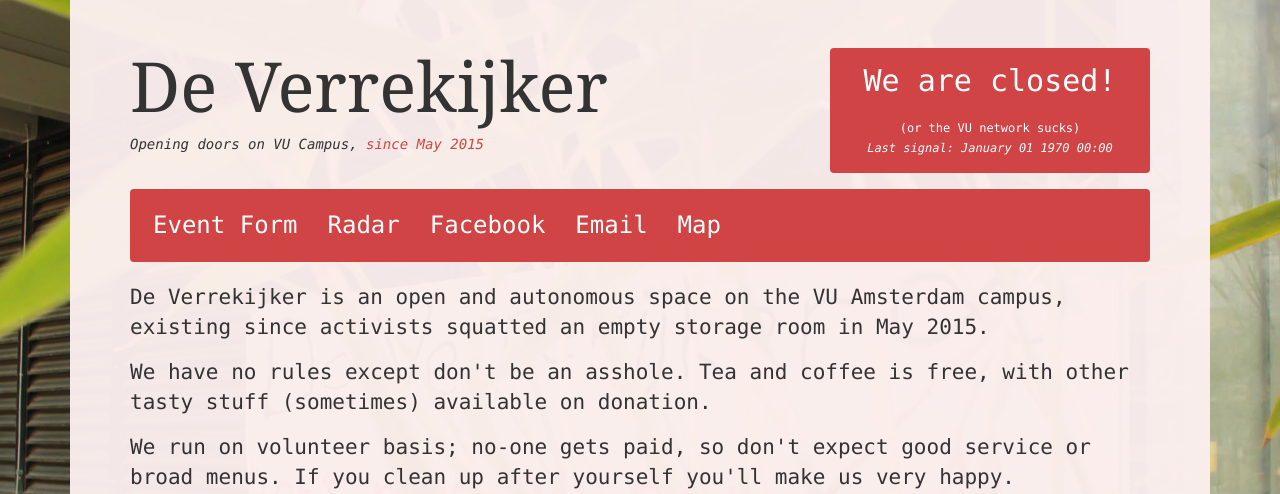
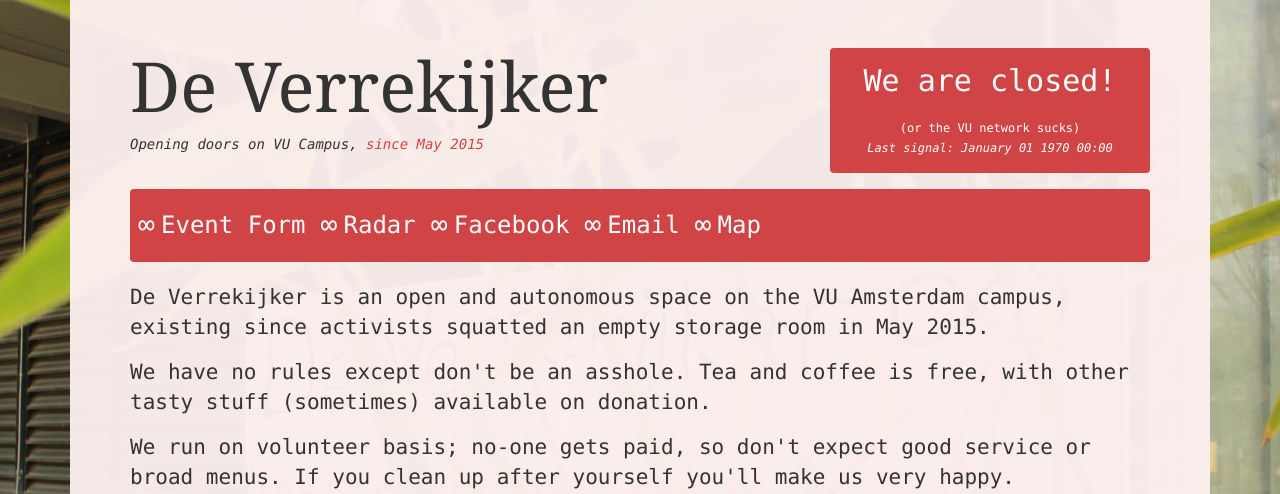
Before and after one commit to deverrekijker/deverrekijker.org, a PHP site: page / in a window 1280 px wide. Shown: the top 494 px of the page. Run offline with PHP 8.4, Linux system fonts and the light colour scheme; data that the repository does not hold is empty; some libraries are stand-ins or nearby versions.

Commit message:
infinite lists

```diff
--- a/DEFAULT/css/style.css
+++ b/DEFAULT/css/style.css
@@ -14,6 +14,14 @@ h3 {
 a {
   cursor:pointer;
   color: rgb(208, 68, 69) !important;
+}
+
+li:before {
+  content: "\221E";
+  color: #FFF;
+  float: left;
+  margin: 8px 0px 8px -8px;
+  font-size: 28px;
 }
 
 @media (max-width: 580px) {
@@ -34,6 +42,10 @@ a {
 
 nav {
   margin-bottom: 16px;
+}
+
+.navbar-nav > li {
+  padding-left: 8px;
 }
 
 html{
```
